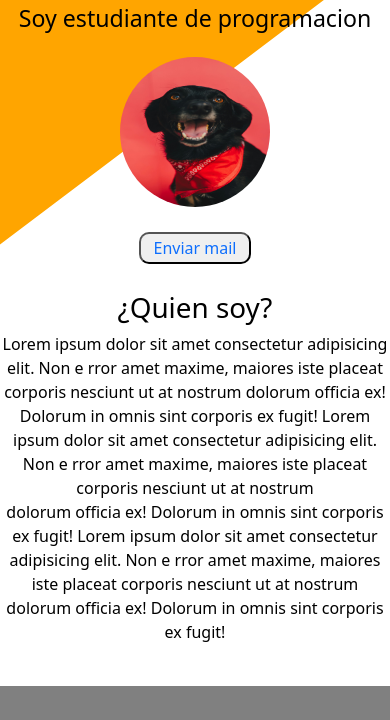
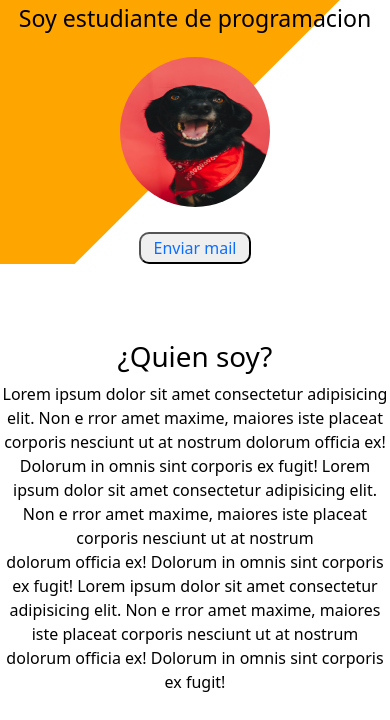
Before and after one commit to FranGoroso/proyecto-61910-Goroso, a plain HTML site: page pages/sobre_mi.html in a window 390 px wide. Shown: the part 106-826 px from the top of the page. Drawn offline with nearby package versions, Linux system fonts and the light colour scheme.

Commit message:
Coreccion sobre mi primera seccion mobile

```diff
--- a/pages/sobre_mi.html
+++ b/pages/sobre_mi.html
@@ -50,7 +50,7 @@
 
   <main> <!--MAIN-->
 
-    <section class="primera_seccion_sobre_mi">
+    <section class="primera_seccion_sobre_mi">  <!--CONTENDOR PRIMERA SECCION-->
       <div class="contenedor_primera_seccion_sobre_mi"> <!--Lado izquierdo-->
         <h2 class="titulo_primera_seccion_sobre_mi">Mi nombre es Fran Goroso</h2>
         <h3 class="subtitulo_primera_seccion_sobre_mi">Soy estudiante de programacion</h3>
--- a/style/style.css
+++ b/style/style.css
@@ -529,6 +529,7 @@ img {
     color: #000; /* Color del texto */
     z-index: 1;
     overflow: hidden; /* Asegura que los pseudo-elementos no se desborden */
+    height: auto;
 }
 
 .primera_seccion_sobre_mi::before {
@@ -593,10 +594,10 @@ img {
  .segunda_seccion_sobre_mi {
     display: flex;
     background-color: white;
-    height: 40vh;
+    height: auto;
     justify-content: center;
     align-items: center;
-    padding-top: 25vh;
+    padding-top: 9vh;
     padding-bottom: 25vh;
  }
 
@@ -632,7 +633,7 @@ FALTA:
 .portada_servicios {
     display: flex;
     flex-direction: column;
-    background-image: url(../Img/portada_servicios.jpg);
+    background-image: url(../img/portada_servicios.jpg);
     background-size: cover;
     background-position: center;
     height: 40vh;
```
Lines whose indentation alone changed are shown as unchanged.
